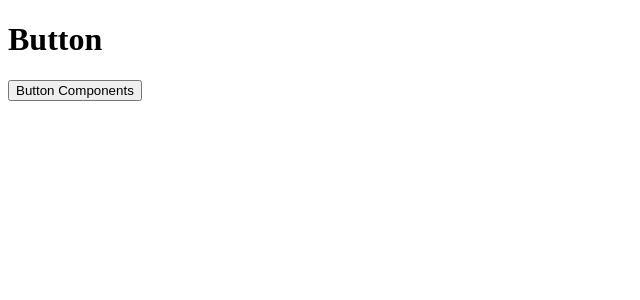
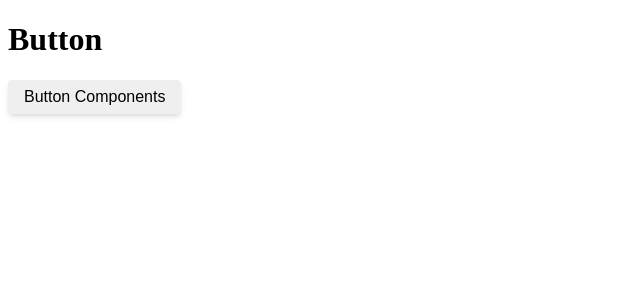
Before and after one commit to kykim818/react-redux-typescript, a React (Create React App) app in the folder redux-typescript/: page / in a window 1280 px wide. Shown: the top 300 px of the page, without its empty margins (0-640 px from the left). Built offline with nearby package versions, Linux system fonts and the light colour scheme.

Commit message:
button atoms css settings

```diff
--- a/redux-typescript/src/components/atoms/Button/Button.tsx
+++ b/redux-typescript/src/components/atoms/Button/Button.tsx
@@ -9,8 +9,31 @@ const Button = (props : {children : React.ReactNode}) => {
     );
 
 }
+// BUTTON default style 제거
+const ButtonWrapper = styled.button`
+  -webkit-appearance: none;
+  -moz-appearance: none;
+  appearance: none;
+  // 기본 속성
+  margin: 0;
+  padding: 0.5rem 1rem;
 
-const ButtonWrapper = styled.button`
+  font-family: "Noto Sans KR", sans-serif;
+  font-size: 1rem;
+  font-weight: 400;
+  text-align: center;
+  text-decoration: none;
+
+  display: inline-block;
+  width: auto;
+
+  border: none;
+  border-radius: 4px;
+  // 그림자 속성
+  box-shadow: 0 4px 6px -1px rgba(0, 0, 0, 0.1), 0 2px 4px -1px rgba(0, 0, 0, 0.06);
+  cursor: pointer;
+  transition: 0.5s;
+
 
 `
 export default Button
```
